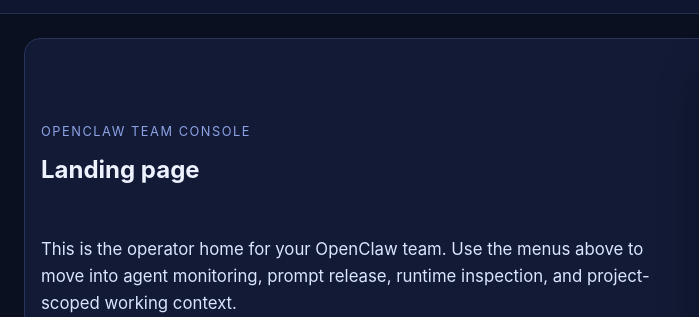
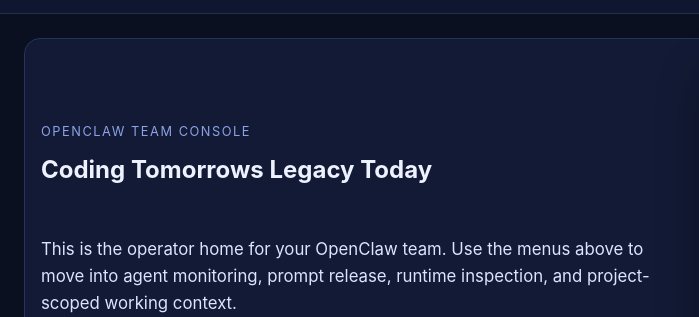
Before and after one commit to wrightwells/OpenClaw_agents_UI, a website: page public/index.html in a window 1280 px wide. Shown: the part 154-471 px from the top of the page, 0-699 px from the left. Drawn offline with Linux system fonts and the light colour scheme.

Commit message:
Refine landing page branding

```diff
--- a/public/index.html
+++ b/public/index.html
@@ -28,7 +28,7 @@
         <div class="hero card">
           <div class="hero-copy">
             <div class="eyebrow">OpenClaw Team Console</div>
-            <h2>Landing page</h2>
+            <h2>Coding Tomorrows Legacy Today</h2>
             <p class="hero-text">This is the operator home for your OpenClaw team. Use the menus above to move into agent monitoring, prompt release, runtime inspection, and project-scoped working context.</p>
             <div class="actions-row">
               <button id="homeToContext" class="primary" title="Jump straight to project working context management.">Open Working Context</button>
```
